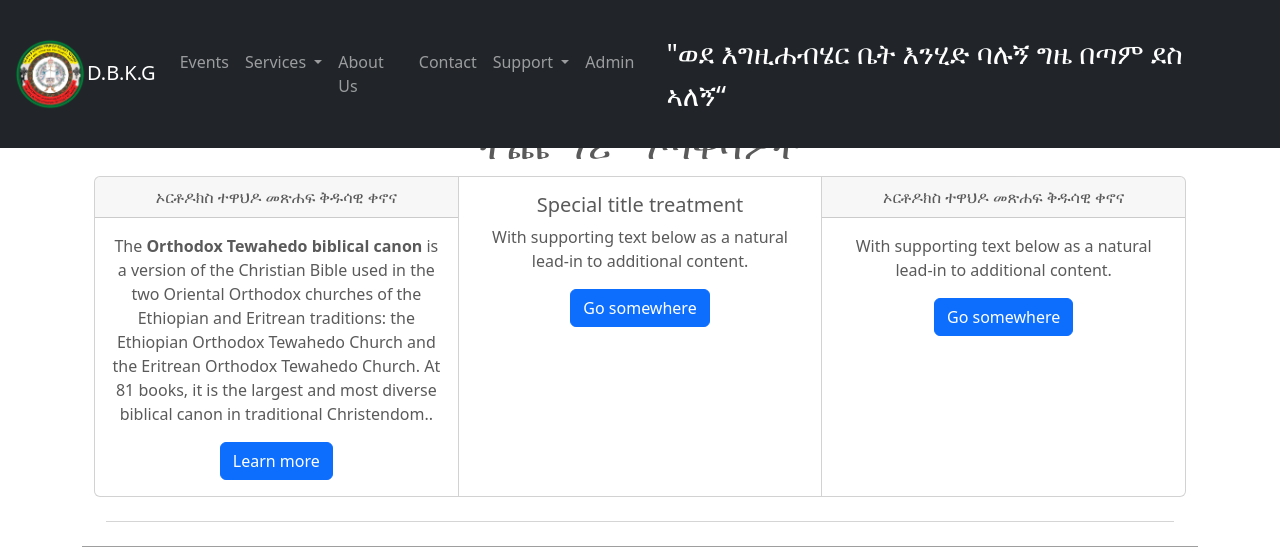
After one commit to esayasgit21/church-site, a Django app: page /bible in a window 1280 px wide. The commit adds this page. Shown: the top 547 px of the page. Run offline with Django 4.2, Linux system fonts and the light colour scheme; some libraries are stand-ins or nearby versions; grey boxes are pictures that could not be loaded.

Commit message:
add bible study

```diff
--- a/churchwebsite/templates/base.html
+++ b/churchwebsite/templates/base.html
@@ -75,7 +75,7 @@
     <link href="{% static 'website/css/carousel.css' %}" rel="stylesheet">
   </head>
   <body>
-    <section class="vh-100">
+    <section class="">
       <div class="container py-5 h-100">
 
   {% include 'navbar.html'%}
--- /dev/null
+++ b/churchwebsite/templates/bible.html
@@ -0,0 +1,45 @@
+{% extends 'base.html' %}
+
+{% block content %}
+<br>
+<h1 style="text-align: center;">ተጨማሪ ማጣቀሻዎች</h1>
+<div class="container-fluid">
+    <div class="card-group">
+        <div class="card text-center" style="width: 20rem;">
+            <div class="card-header">
+                ኦርቶዶክስ ተዋህዶ መጽሐፍ ቅዱሳዊ ቀኖና
+              </div>
+            <div class="card-body">
+
+                <p class="card-text">The <strong>Orthodox Tewahedo biblical canon</strong> is a version of the Christian Bible used in the two Oriental Orthodox churches of the Ethiopian and Eritrean traditions: the Ethiopian Orthodox Tewahedo Church and the Eritrean Orthodox Tewahedo Church.
+                    At 81 books, it is the largest and most diverse biblical canon in traditional Christendom..</p>
+                <a href="https://bible.org/foreign/amharic/" target="_blank" class="btn btn-primary">Learn more</a>
+            </div>
+        </div>
+        <div class="card text-center" style="width: 20rem;">
+
+            <div class="card-body">
+                <h5 class="card-title">Special title treatment</h5>
+                <p class="card-text">With supporting text below as a natural lead-in to additional content.</p>
+                <a href="#" class="btn btn-primary">Go somewhere</a>
+            </div>
+        </div>
+        <div class="card text-center" style="width: 20rem;">
+            <div class="card-header">
+                ኦርቶዶክስ ተዋህዶ መጽሐፍ ቅዱሳዊ ቀኖና
+              </div>
+            <div class="card-body">
+
+                <p class="card-text">With supporting text below as a natural lead-in to additional content.</p>
+                <a href="#" class="btn btn-primary">Go somewhere</a>
+            </div>
+        </div>
+    </div>
+
+</div>
+<hr class="featurette-divider">
+<div class="ratio ratio-16x9">
+    <iframe src="https://www.youtube.com/embed/l0nzETH6MoA" target="_parent" title="YouTube video" allowfullscreen></iframe>
+  </div>
+
+{% endblock %}
--- a/churchwebsite/templates/index.html
+++ b/churchwebsite/templates/index.html
@@ -80,7 +80,7 @@
 
           <h2 class="fw-normal">የወንጌል አገልግሎት</h2>
           <p><strong>Christian is to be a living and holy sacrifice, acceptable to God</strong>  which is your reasonable, spiritual service of worship.</p>
-          <p><a class="btn btn-secondary" href="#">View details &raquo;</a></p>
+          <p><a class="btn btn-secondary" href="{% url 'bible'%}">View details &raquo;</a></p>
         </div><!-- /.col-lg-4 -->
         <div class="col-lg-4">
           <img width="150" height="150" src="{% static 'website/img/core-img/begena.jpg' %}" class="rounded-circle" alt="Begena image">
--- a/churchwebsite/templates/spritual.html
+++ b/churchwebsite/templates/spritual.html
@@ -56,6 +56,7 @@
                 <td><a href="https://www.ethiopianorthodox.org/churchmusic/songs.html" target="_blank">Daily and Festive Season Songs</a></td>
 
               </tr>
+
             </tbody>
           </table>
     </div>
--- a/churchwebsite/urls.py
+++ b/churchwebsite/urls.py
@@ -9,5 +9,6 @@ urlpatterns = [
     path('login', views.login, name='login'),
     path('events', views.events, name='events'),
     path('doctrinal', views.doctrinal, name='doctrinal'),
-    path('spritual',views.spritual,name='spritual')
+    path('spritual',views.spritual,name='spritual'),
+    path('bible',views.bibleStudy,name='bible')
 ]
--- a/churchwebsite/views.py
+++ b/churchwebsite/views.py
@@ -51,3 +51,6 @@ def doctrinal(req):
 
 def spritual(req):
     return render(req, 'spritual.html',{})
+
+def bibleStudy(req):
+    return render(req, 'bible.html',{})
--- a/static/website/css/style.css
+++ b/static/website/css/style.css
@@ -67,4 +67,7 @@ li {
         width: 100%;
         margin: auto;
     }
+    .text-center{
+        margin-left: 2px;
+    }
   }
```
